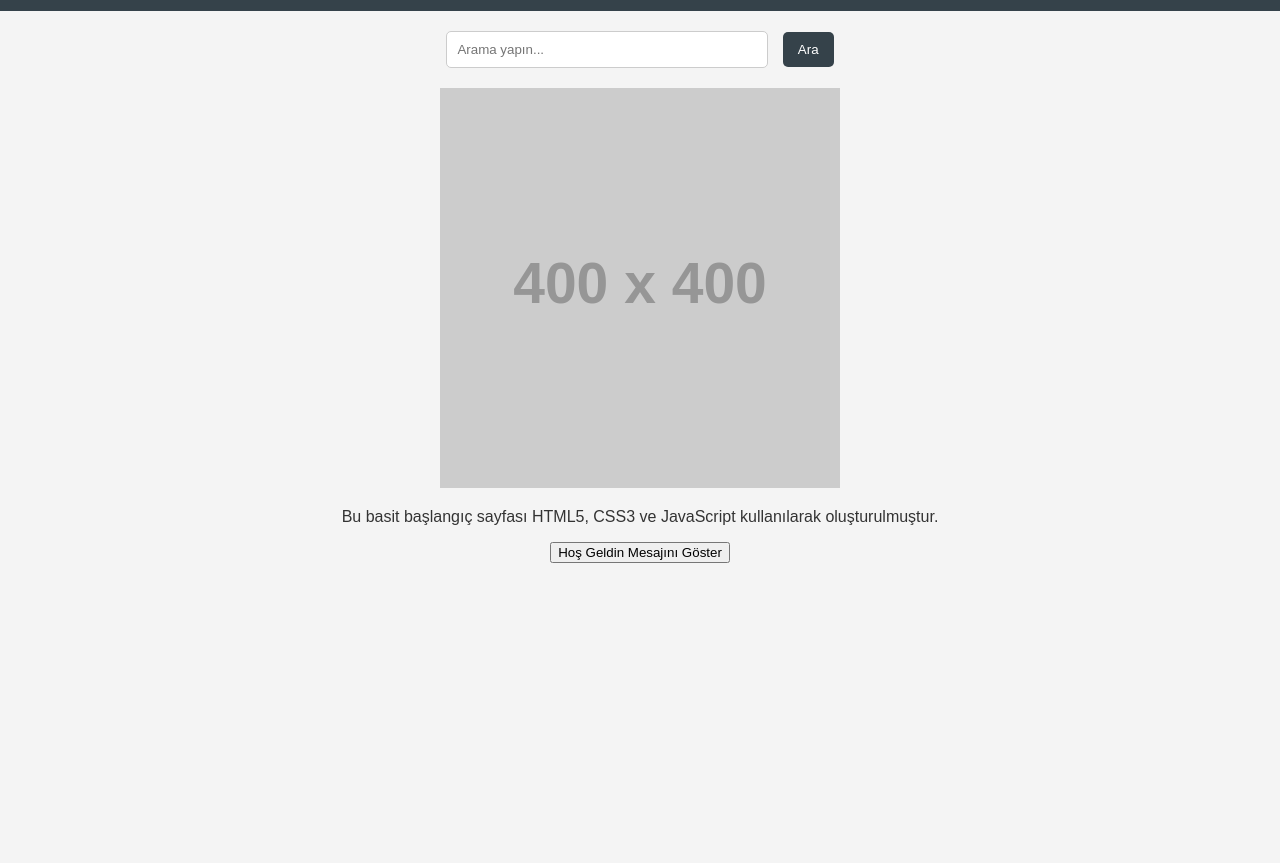
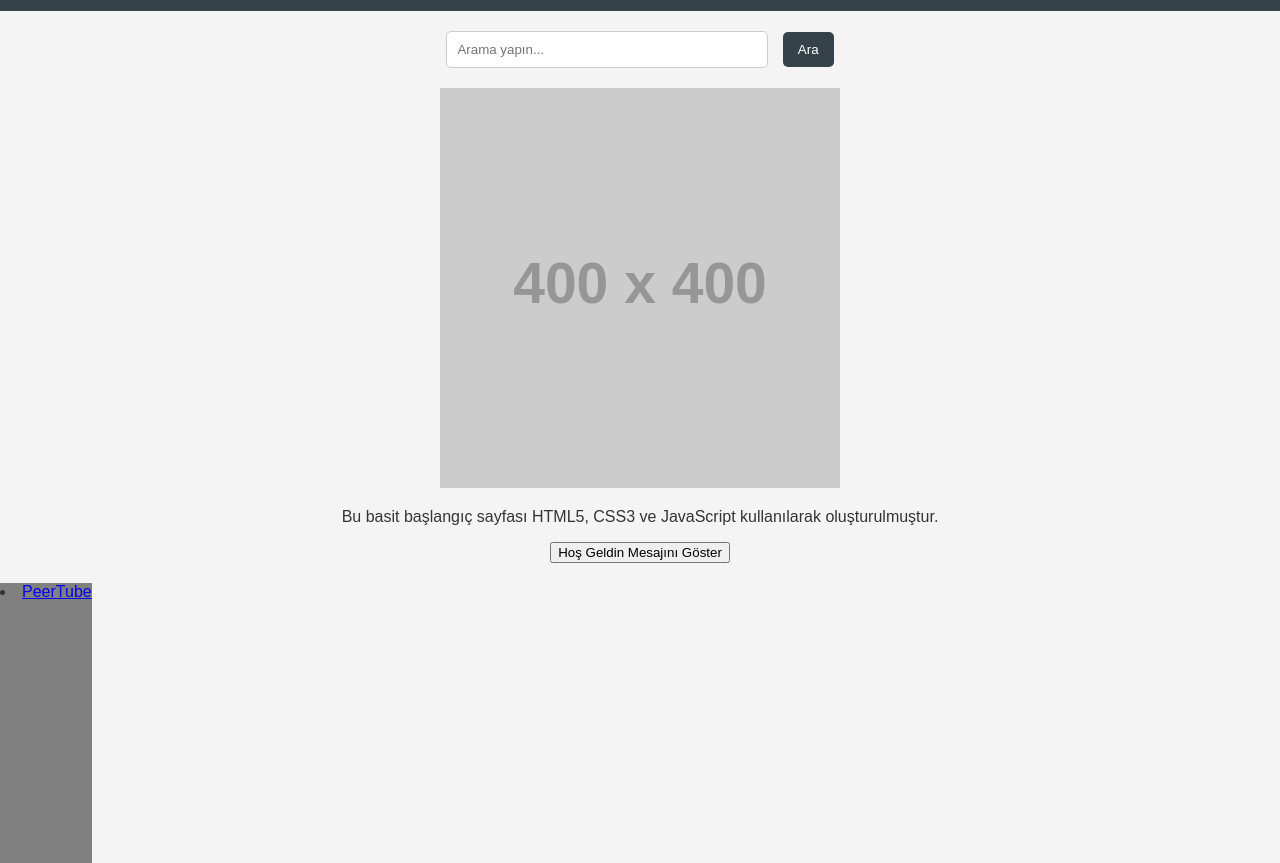
Before and after one commit to oyuncunettv/start, a plain HTML site: page index.html in a window 1280 px wide. Shown: the part 89-952 px from the top of the page. Before the commit the page ends 800 px from the top, so only its background shows below. Drawn offline with Linux system fonts and the light colour scheme; placeholder pictures from the web are drawn by us.

Commit message:
Update index.html

```diff
--- a/index.html
+++ b/index.html
@@ -5,6 +5,13 @@
     <meta name="viewport" content="width=device-width, initial-scale=1.0">
     <title>Başlangıç Sayfası</title>
     <style>
+        aside {
+            float: left;
+            widht: 150px;
+            min-height: 280px;
+            border-color: black;
+            background-color: gray;
+        }
         body {
             font-family: Arial, sans-serif;
             margin: 0;
@@ -77,6 +84,9 @@
         <button id="welcomeButton">Hoş Geldin Mesajını Göster</button>
         <p id="welcomeMessage" style="display: none;"></p>
     </main>
+    <aside>
+        <li><a href="https://peertube.tv/">PeerTube</a></li>
+    </aside>
     <script>
         // Hoş geldin mesajı
         document.getElementById('welcomeButton').addEventListener('click', function() {
```
